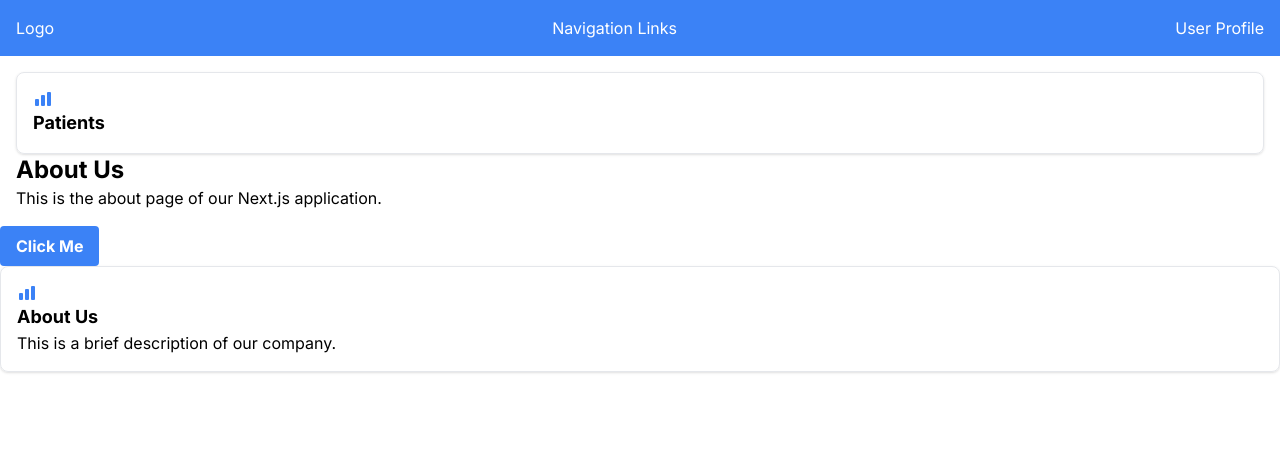
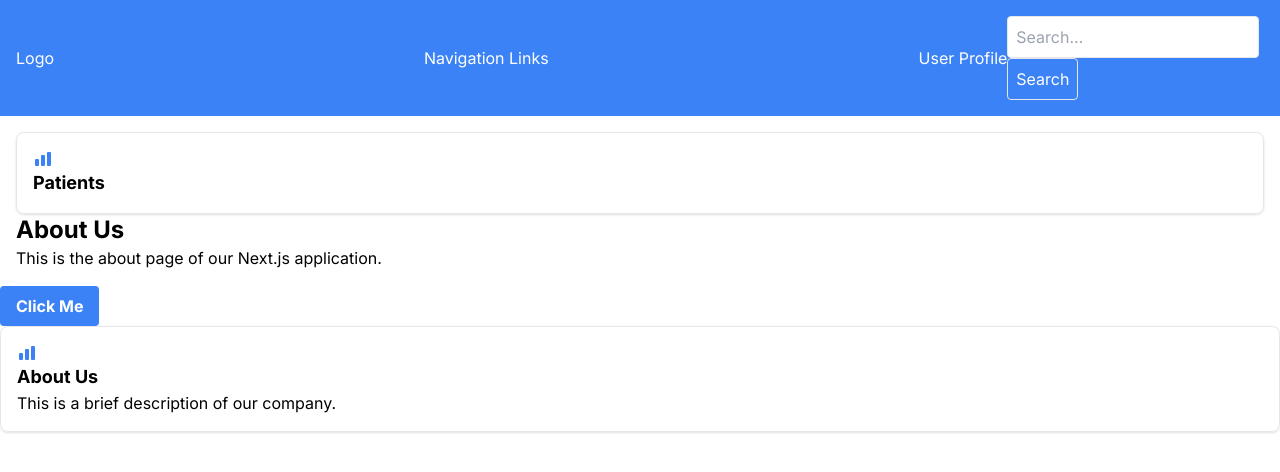
Before and after one commit to Dalil69/Nextjs, a Next.js app: page /about in a window 1280 px wide. Shown: the top 472 px of the page. Built offline with nearby package versions, Linux system fonts and the light colour scheme.

Commit message:
ajout components

```diff
--- a/src/app/components/navbar.tsx
+++ b/src/app/components/navbar.tsx
@@ -1,13 +1,15 @@
 import React from 'react';
+import SearchBar from './SearchBar';
 
 const Navbar = () => {
   return (
-    <nav className="bg-blue-500 text-white p-4">
+    <nav className="bg-blue-500 text-white p-4 flex justify-between items-center">
       <div className="container mx-auto flex justify-between items-center">
         <div>Logo</div>
         <div>Navigation Links</div>
         <div>User Profile</div>
       </div>
+      <SearchBar onSearch={(query) => console.log(query)} /> {/* Ajoutez la SearchBar ici */}
     </nav>
   );
 };
--- a/src/app/layout.tsx
+++ b/src/app/layout.tsx
@@ -1,6 +1,18 @@
 import type { Metadata } from "next";
 import { Inter } from "next/font/google";
 import "./globals.css";
+import Sidebar from './components/Sidebar';
+
+const Layout = ({ children }) => {
+  return (
+    <div className="flex">
+      <Sidebar /> {/* Ajoutez la Sidebar ici */}
+      <main className="flex-1">
+        {children}
+      </main>
+    </div>
+  );
+};
 
 const inter = Inter({ subsets: ["latin"] });
 
--- /dev/null
+++ b/src/pages/dashboard.tsx
@@ -0,0 +1,17 @@
+import React from 'react';
+import Layout from '../app/layout';
+import MyChart from '../app/components/MyChart';
+
+const DashboardPage = () => {
+  return (
+    <Layout>
+      <div className="p-4">
+        <h1 className="text-lg font-bold">Dashboard</h1>
+        <MyChart /> {/* Utilisez le composant MyChart ici */}
+        {/* Vous pouvez ajouter plus de contenu ou d'autres composants ici */}
+      </div>
+    </Layout>
+  );
+};
+
+export default DashboardPage;
```
